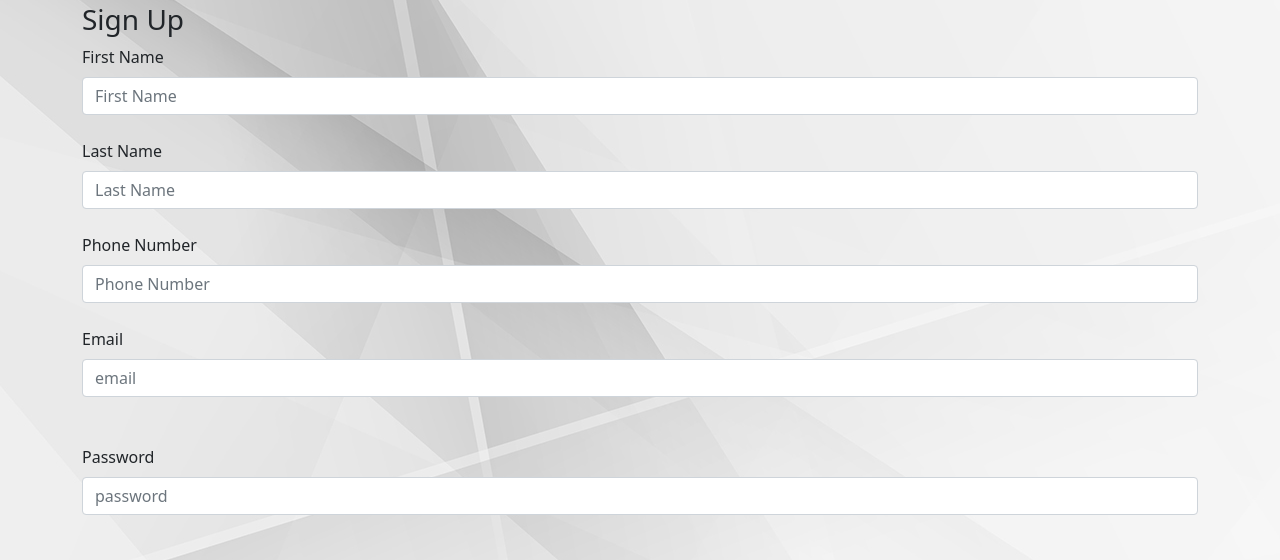
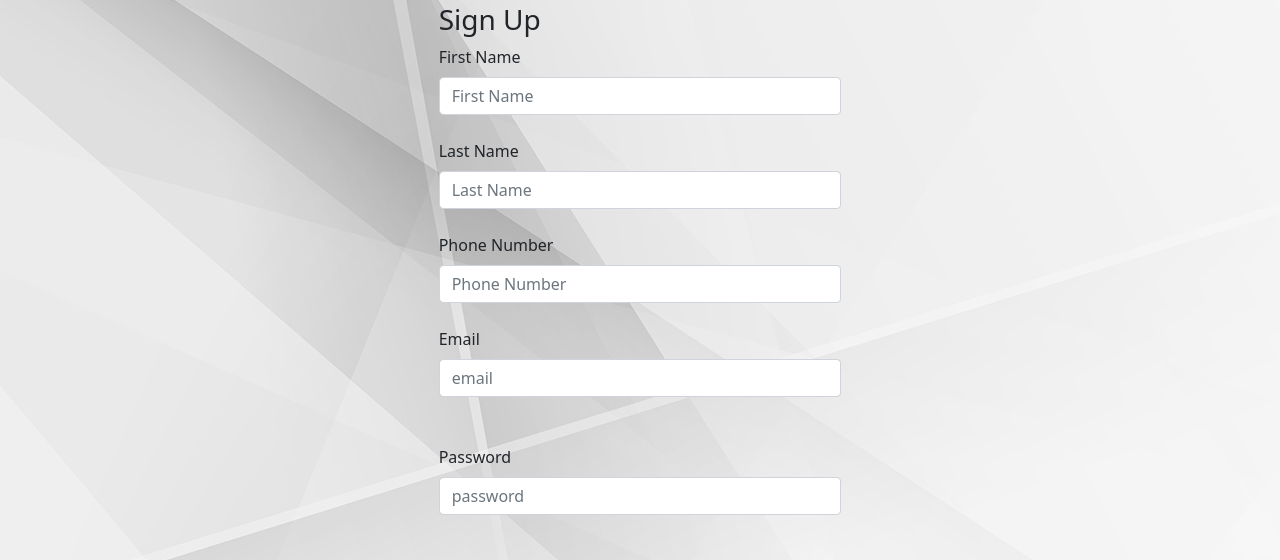
Before and after one commit to akhilkrishnanu/New-project, a plain HTML site: page signup.html in a window 1280 px wide. Shown: the part 61-621 px from the top of the page. Drawn offline with nearby package versions, Linux system fonts and the light colour scheme.

Commit message:
updateforsignup

```diff
--- a/signup.html
+++ b/signup.html
@@ -50,7 +50,7 @@
         </div>
         </header>
 
-    <div class="container">
+    <div class="container col-lg-4">
     <form action="index.html" onsubmit="return validate()">
 
         <h3>Sign Up</h3>
```
